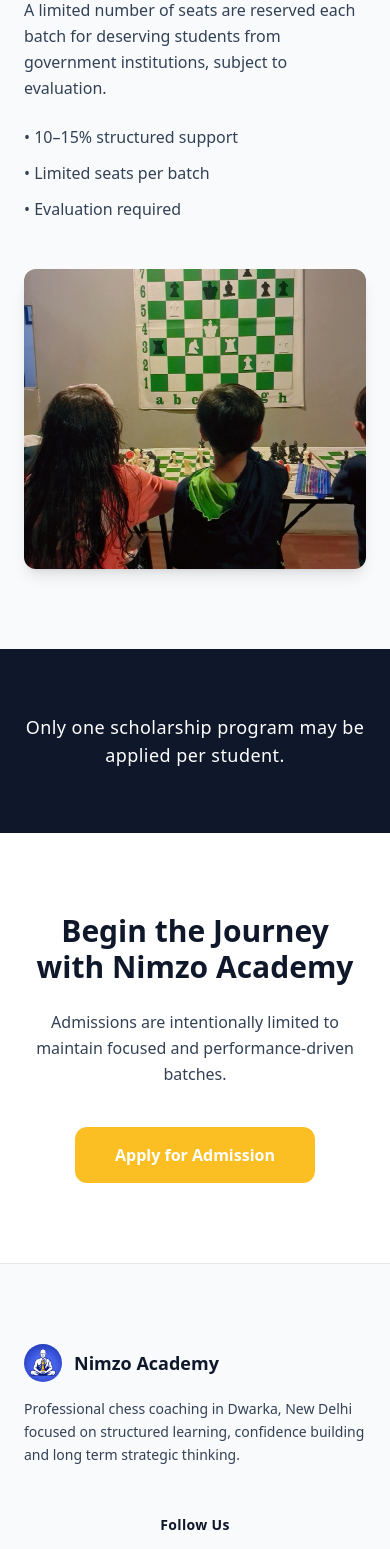
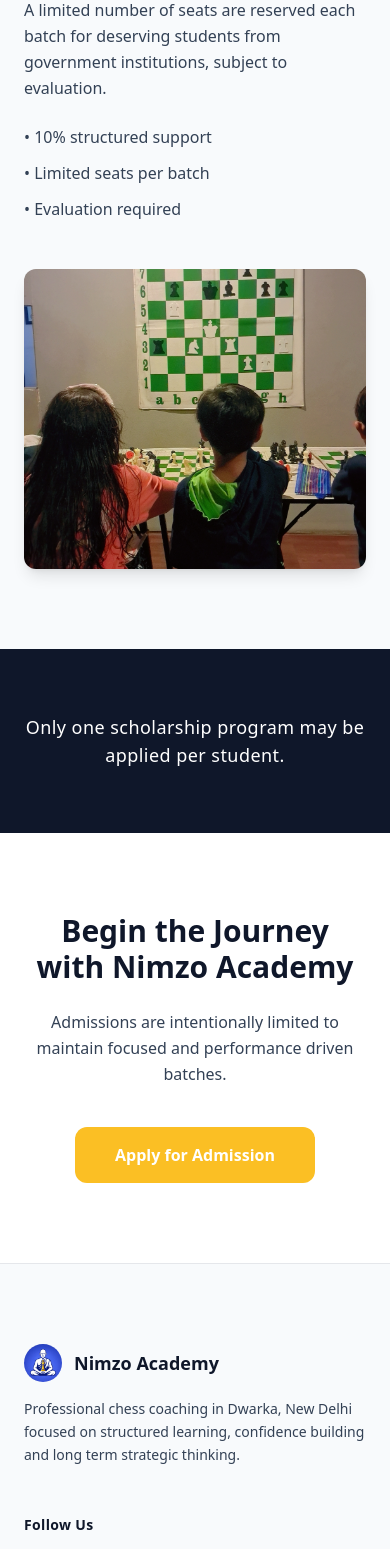
Before and after one commit to vivekmehto/nimzo-academy, a Next.js app: page /scholarships in a window 390 px wide. Shown: the part 2420-3969 px from the top of the page. Built offline with nearby package versions, Linux system fonts and the light colour scheme.

Commit message:
Fix: Footer and scholarship page

```diff
--- a/app/scholarships/page.jsx
+++ b/app/scholarships/page.jsx
@@ -196,7 +196,7 @@
             </p>
 
             <ul className="space-y-3">
-              <li>• 10–15% structured support</li>
+              <li>• 10% structured support</li>
               <li>• Limited seats per batch</li>
               <li>• Evaluation required</li>
             </ul>
@@ -228,13 +228,13 @@
       <section className="py-20 md:py-24 bg-white text-center">
         <div className="max-w-2xl mx-auto px-6">
 
-          <h2 className="text-3xl md:text-4xl font-semibold text-[var(--color-heading-900)] mb-6">
+          <h2 className="text-3xl md:text-5xl font-semibold text-[var(--color-heading-900)] mb-6">
             Begin the Journey with Nimzo Academy
           </h2>
 
           <p className="mb-10 leading-relaxed">
             Admissions are intentionally limited to maintain focused and
-            performance-driven batches.
+            performance driven batches.
           </p>
 
           <Link
--- a/components/layout/Footer.jsx
+++ b/components/layout/Footer.jsx
@@ -46,7 +46,7 @@
 
           {/* RIGHT — Social */}
           <div className="lg:text-right">
-            <p className="text-sm text-center font-semibold text-heading-900 mb-4 tracking-wide">
+            <p className="text-sm md:text-center font-semibold text-heading-900 mb-4 tracking-wide">
               Follow Us
             </p>
 
@@ -199,15 +199,15 @@
             <ul className="footer-list">
               <li>
                 <Link
-                  href="/referral"
+                  href="/scholarships"
                   className="hover:text-primary-600 transition"
                 >
-                  Referral Program
+                  Scholarships
                 </Link>
               </li>
               <li>
                 <Link
-                  href="/careers"
+                  href="/contact"
                   className="hover:text-primary-600 transition"
                 >
                   Career Opportunities
@@ -215,7 +215,7 @@
               </li>
               <li>
                 <Link
-                  href="/tournaments"
+                  href="/contact"
                   className="hover:text-primary-600 transition"
                 >
                   Organize a Tournament
@@ -250,7 +250,7 @@
               </li>
 
               <li className="flex items-start gap-3">
-                <HiOutlineLocationMarker className="mt-0.5 h-8 w-8 text-primary-600" />
+                <HiOutlineLocationMarker className="mt-0.5 h-5 w-5 md:h-7 md:w-7 text-primary-600" />
                 <Link
                   href="https://www.google.com/maps/dir/?api=1&destination=28.57375398674804,77.07187627520065"
                   target="_blank"
```
